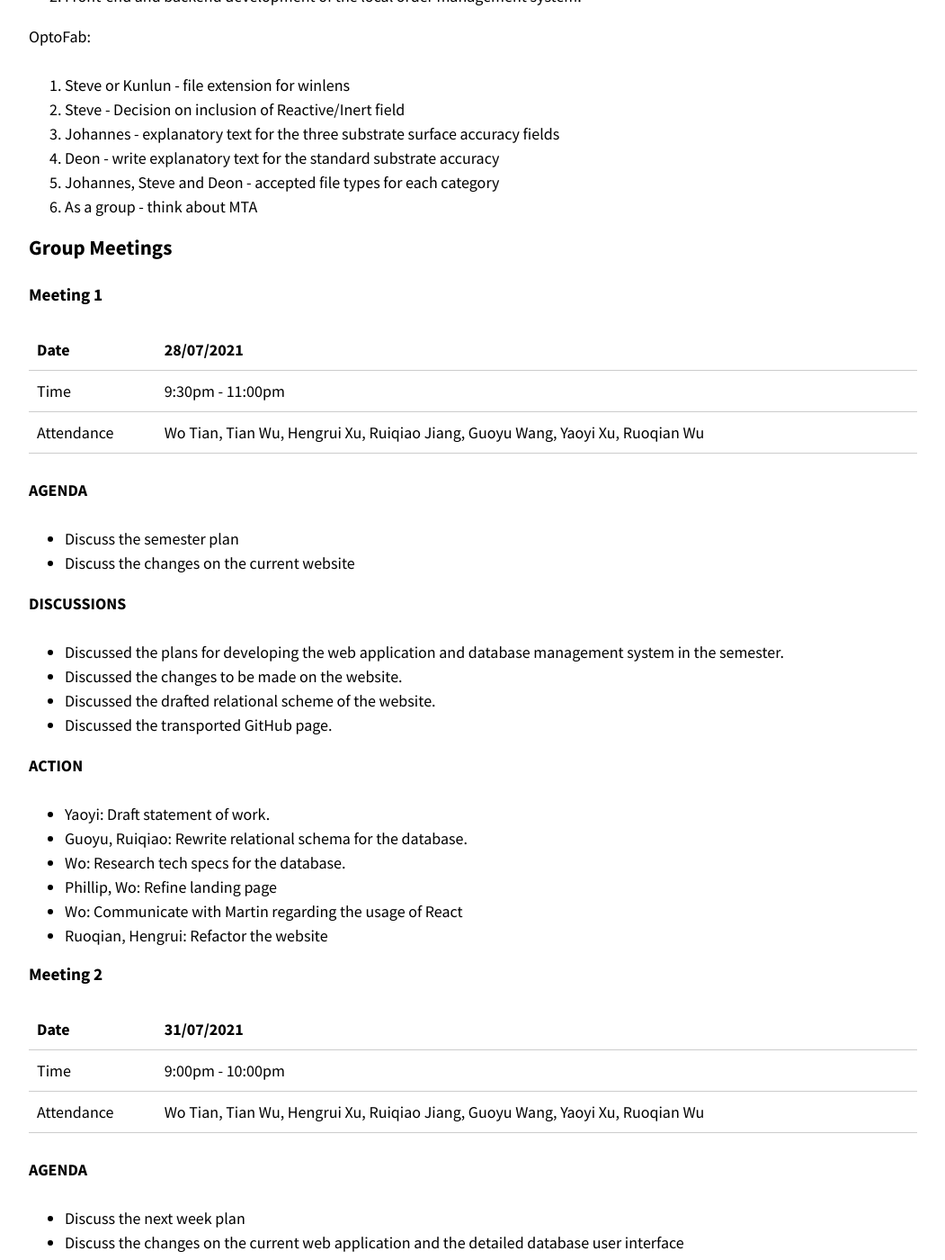
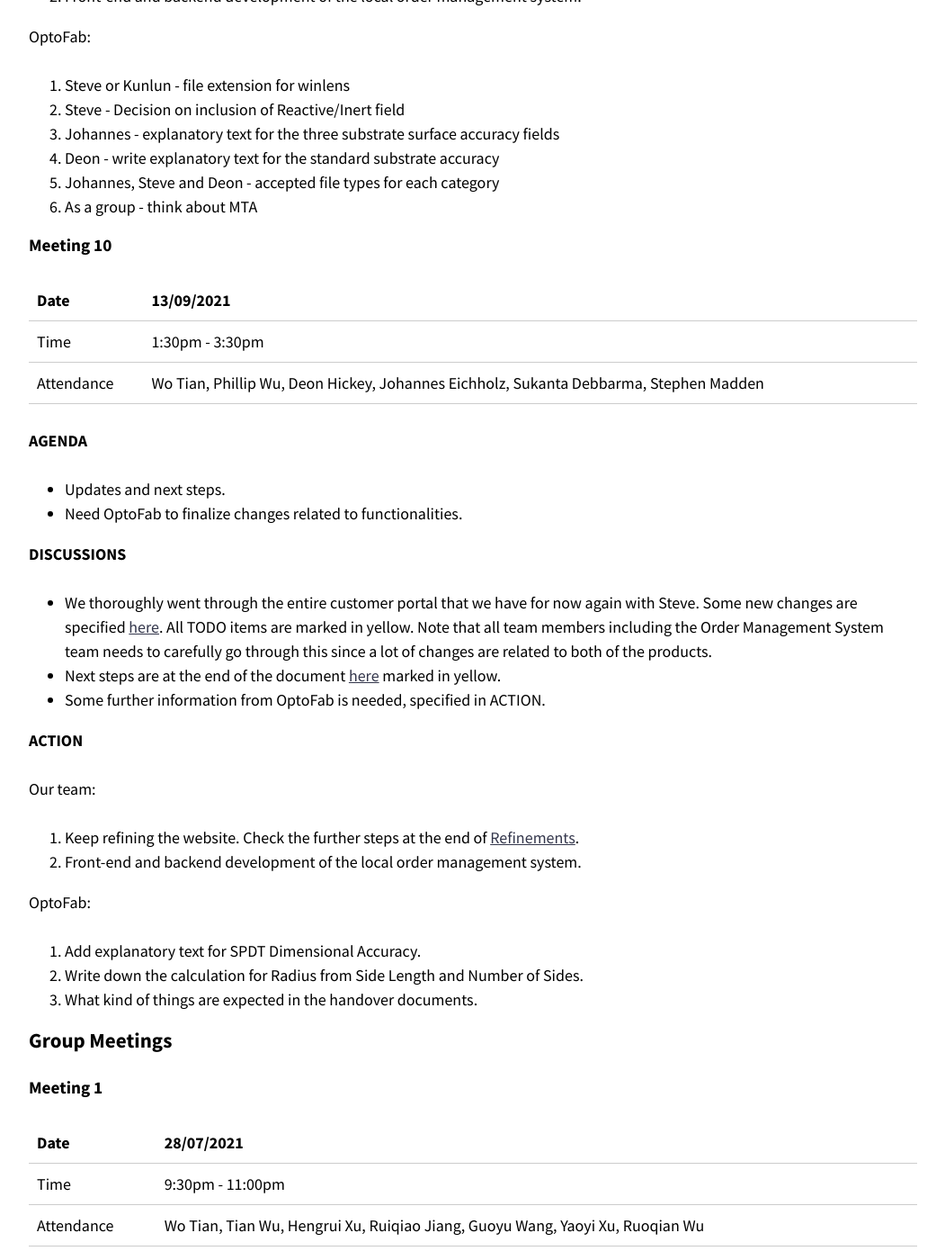
Before and after one commit to optofab/optofab.github.io, a Jekyll site: the page built from meeting_minutes.md, in a window 1280 px wide and 1400 px high, scrolled down 8059 px. Shown: the whole window at 90% size, without its empty margins (114-1165 px from the left). Built offline with Jekyll 4.4.1, drawn with Linux system fonts in a browser that asks for light colours; nearby versions of some CDN libraries; emoji names are drawn with the system emoji font.

Commit message:
Update meeting_minutes.md

```diff
--- a/meeting_minutes.md
+++ b/meeting_minutes.md
@@ -287,6 +287,37 @@
 4. Deon - write explanatory text for the standard substrate accuracy
 5. Johannes, Steve and Deon - accepted file types for each category
 6. As a group - think about MTA
+
+#### Meeting 10
+
+| Date       | 13/09/2021                                                                            |
+| ---------- | ------------------------------------------------------------------------------------- |
+| Time       | 1:30pm - 3:30pm                                                                       |
+| Attendance | Wo Tian, Phillip Wu, Deon Hickey, Johannes Eichholz, Sukanta Debbarma, Stephen Madden |
+
+**AGENDA**
+
+- Updates and next steps.
+- Need OptoFab to finalize changes related to functionalities.
+
+**DISCUSSIONS**
+
+- We thoroughly went through the entire customer portal that we have for now again with Steve. Some new changes are specified [here](https://docs.google.com/document/d/1oUez2r_LzQgDHe2GK7fmn5mw2mV-qYmSr2Vx3SXG72I/edit?usp=sharing). All TODO items are marked in yellow. Note that all team members including the Order Management System team needs to carefully go through this since a lot of changes are related to both of the products.
+- Next steps are at the end of the document [here](https://docs.google.com/document/d/1E55TGr5dOff8SCUpF3eKQ2Bi9mLJuGd8ZH3vnBS82Gs/edit?usp=sharing) marked in yellow.
+- Some further information from OptoFab is needed, specified in ACTION.
+
+**ACTION**
+
+Our team:
+
+1. Keep refining the website. Check the further steps at the end of [Refinements](https://docs.google.com/document/d/1E55TGr5dOff8SCUpF3eKQ2Bi9mLJuGd8ZH3vnBS82Gs/edit?usp=sharing).
+2. Front-end and backend development of the local order management system.
+
+OptoFab:
+
+1. Add explanatory text for SPDT Dimensional Accuracy.
+2. Write down the calculation for Radius from Side Length and Number of Sides.
+3. What kind of things are expected in the handover documents.
 
 ### Group Meetings
 
```
